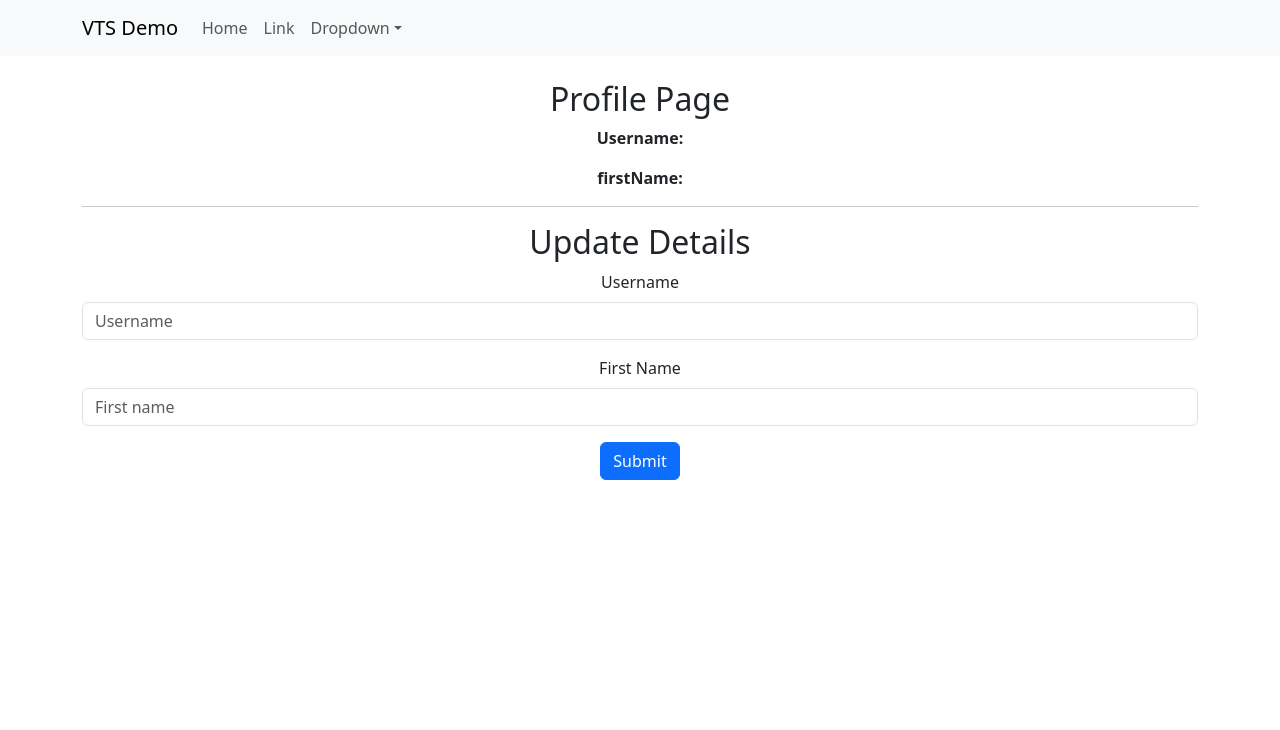
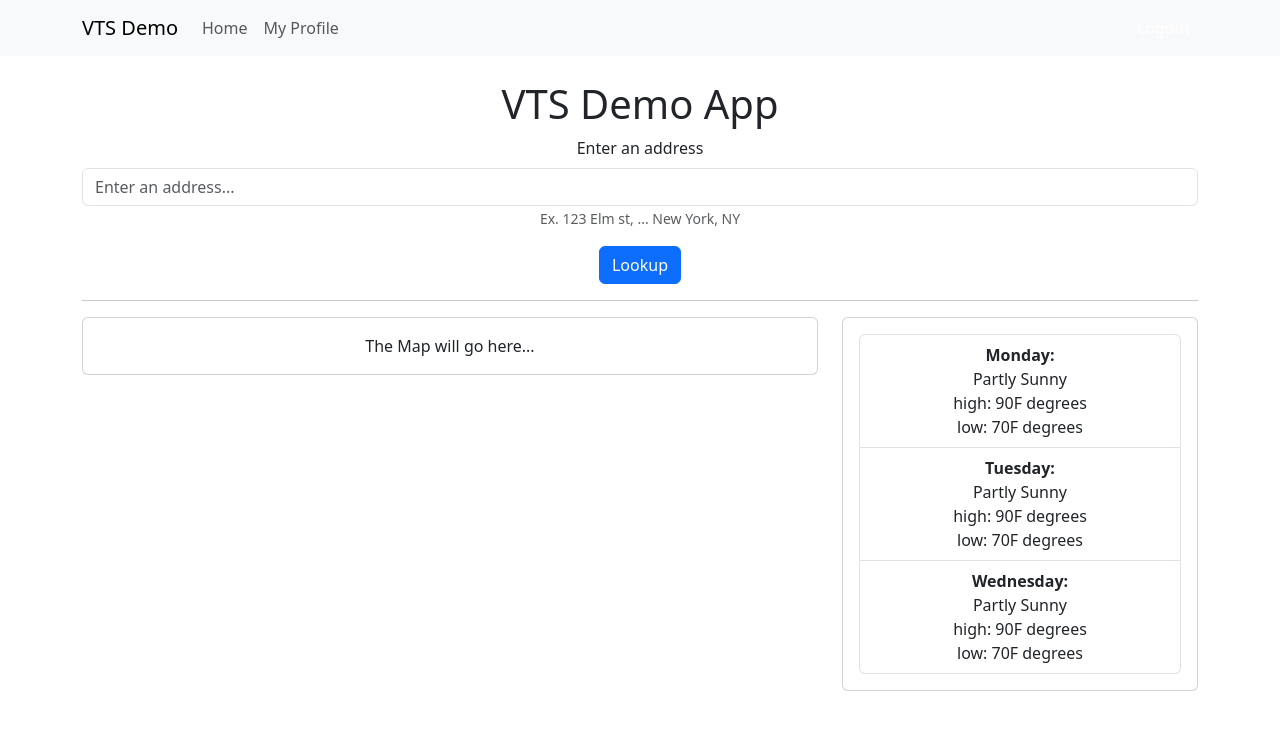
Before and after one commit to KenIjiwoye/vts_challenge, a React (Create React App) app: page / in a window 1280 px wide. Shown: the top 730 px of the page. Built offline with nearby package versions, Linux system fonts and the light colour scheme.

Commit message:
setup react router

```diff
--- a/package.json
+++ b/package.json
@@ -14,6 +14,7 @@
     "react": "^17.0.2",
     "react-bootstrap": "^2.0.0-beta.5",
     "react-dom": "^17.0.2",
+    "react-router-dom": "^5.2.0",
     "react-scripts": "4.0.3",
     "typescript": "^4.1.2",
     "web-vitals": "^1.0.1"
@@ -41,5 +42,8 @@
       "last 1 firefox version",
       "last 1 safari version"
     ]
+  },
+  "devDependencies": {
+    "@types/react-router-dom": "^5.1.8"
   }
 }
--- a/src/App.tsx
+++ b/src/App.tsx
@@ -1,5 +1,10 @@
 import React from 'react';
 import './App.css';
+import {
+  BrowserRouter as Router,
+  Switch,
+  Route,
+} from "react-router-dom";
 import Container from 'react-bootstrap/Container'
 import { Lookup } from './screens/Lookup';
 import Profile from './screens/Profile';
@@ -8,12 +13,20 @@ import { Navigation } from './components/Navigation/Navigation';
 function App() {
   return (
     <div>
-      <Navigation />
-      <Container className="App my-4" >
+      <Router>
+        <Navigation />
+        <Container className="App my-4" >
+          <Switch>
+            <Route exact path='/'>
+              <Lookup />
+            </Route>
+            <Route path='/profile' >
+              <Profile />
+            </Route>
+          </Switch>
 
-        {/* <Lookup /> */}
-        <Profile />
-      </Container>
+        </Container>
+      </Router>
     </div>
   );
 }
--- a/src/components/Navigation/Navigation.tsx
+++ b/src/components/Navigation/Navigation.tsx
@@ -3,6 +3,7 @@ import Navbar from 'react-bootstrap/Navbar'
 import Nav from 'react-bootstrap/Nav'
 import NavDropdown from 'react-bootstrap/NavDropdown'
 import Container from 'react-bootstrap/Container'
+import { Link } from 'react-router-dom'
 
 export const Navigation = () => {
     return (
@@ -12,15 +13,11 @@ export const Navigation = () => {
             <Navbar.Toggle aria-controls="basic-navbar-nav" />
             <Navbar.Collapse id="basic-navbar-nav">
             <Nav className="me-auto">
-                <Nav.Link href="#home">Home</Nav.Link>
-                <Nav.Link href="#link">Link</Nav.Link>
-                <NavDropdown title="Dropdown" id="basic-nav-dropdown">
-                <NavDropdown.Item href="#action/3.1">Action</NavDropdown.Item>
-                <NavDropdown.Item href="#action/3.2">Another action</NavDropdown.Item>
-                <NavDropdown.Item href="#action/3.3">Something</NavDropdown.Item>
-                <NavDropdown.Divider />
-                <NavDropdown.Item href="#action/3.4">Separated link</NavDropdown.Item>
-                </NavDropdown>
+                <Link to='/' className='nav-link' >Home</Link>
+                <Link to='/profile' className='nav-link' >My Profile</Link>
+            </Nav>
+            <Nav className="ml-auto">
+                <Nav.Link href='#' className='btn btn-info' style={{ color: 'white'}} >Logout</Nav.Link>
             </Nav>
             </Navbar.Collapse>
         </Container>
```
Also changed, not shown: 1 other file (tests, documents, lock files or other folders).
